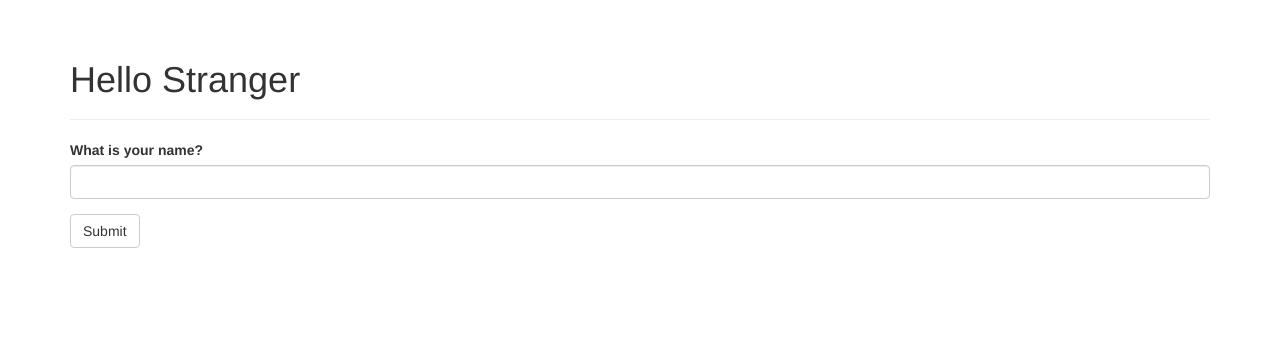
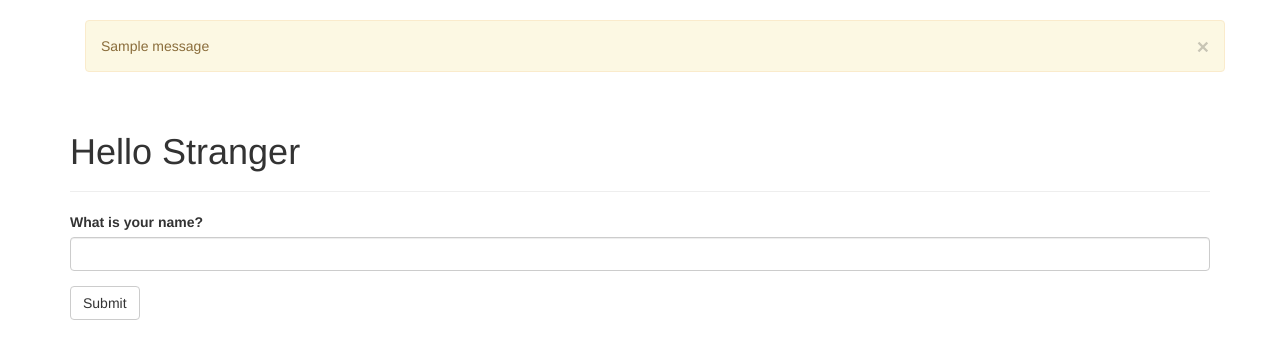
Before and after one commit to luscombe10/data_analysis, a Flask app: page /user in a window 1280 px wide. Shown: the part 52-411 px from the top of the page. Run offline with Flask 2, Linux system fonts and the light colour scheme; one stand-in notice (Sample message) is shown; some libraries are stand-ins or nearby versions.

Commit message:
added form redirect and popup message at changing user name

```diff
--- a/app.py
+++ b/app.py
@@ -1,12 +1,22 @@
-from flask import Flask, request, render_template
+from flask import (
+    Flask,
+    request,
+    render_template,
+    redirect,
+    url_for,
+    session,
+    flash
+)
+
 from flask_bootstrap import Bootstrap
 from flask_wtf import Form
 from wtforms import StringField, SubmitField
 from wtforms.validators import Required
 
 app = Flask(__name__)
-app.config['SECRET_KEY'] = "super_secret    "
+app.config["SECRET_KEY"] = "super_secret"
 bootstrap = Bootstrap(app)
+
 
 @app.route("/")
 def index():
@@ -21,12 +31,14 @@ def test():
 
 @app.route("/user", methods=["GET", "POST"])
 def user():
-    name = None
     form = NameForm()
     if form.validate_on_submit():
-        name = form.name.data
-        form.name.data = ""
-    return render_template("user.html", form=form, name=name)
+        old_name = session.get('name')
+        if old_name is not None and old_name != form.name.data:
+            flash("It looks like you changed your username!")
+        session["name"] = form.name.data
+        return redirect(url_for("user"))
+    return render_template("user.html", form=form, name=session.get("name"))
 
 
 @app.errorhandler(404)
--- a/templates/user.html
+++ b/templates/user.html
@@ -2,6 +2,14 @@
 {% import "bootstrap/wtf.html" as wtf %}
 {% block main_title %}Account{% endblock %}
 {% block page_content %}
+<div class="container">
+        {% for message in get_flashed_messages() %}
+        <div class="alert alert-warning">
+                <button type="button" class="close", data-dismiss="alert">&times;</button>
+                {{ message }}
+        </div>
+        {% endfor %}
+</div>
         <div class="page-header">
                 <h1>Hello {% if name %}{{ name }}{% else %}Stranger{% endif %}</h1>
         </div>
```
